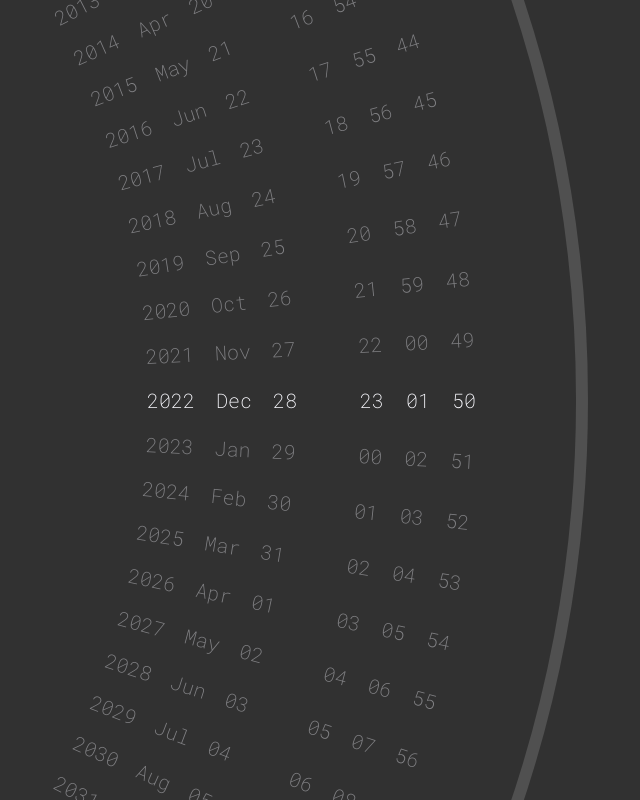
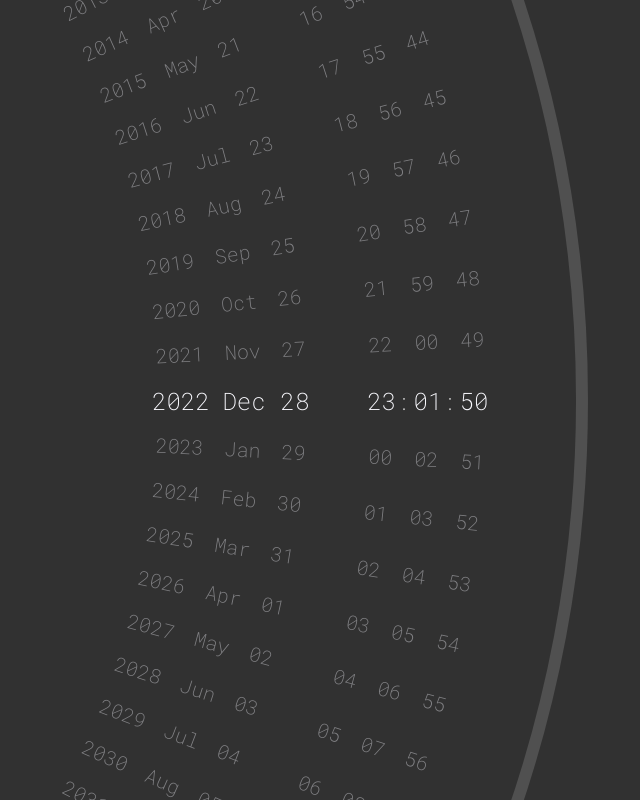
Before and after one commit to TheKoTech/round-calendar, a React (Create React App) app: page / in a window 1280 px wide. Shown: the top 800 px of the page, without its empty margins (52-692 px from the left). Built offline with nearby package versions, Linux system fonts and the light colour scheme.

Commit message:
Forgot to stage

```diff
--- a/package.json
+++ b/package.json
@@ -13,7 +13,7 @@
     "web-vitals": "^2.1.4"
   },
   "scripts": {
-    "start": "react-scripts start",
+    "dev": "react-scripts start",
     "build": "react-scripts build",
     "test": "react-scripts test",
     "eject": "react-scripts eject"
--- a/src/css/style.css
+++ b/src/css/style.css
@@ -88,6 +88,16 @@ body {
 	transform: translateZ(0);
 }
 
+:where(.dial_min, .dial_hour)::after {
+	content: ':';
+	color: rgb(200, 200, 200);
+	position: absolute;
+	top: 49.99%;
+	animation: colon-blink 1s linear;
+	right: -1.2vw;
+	transform: translateY(-50%) scale(1.2);
+}
+
 .dial_day_of_week {
 	top: var(--day-diam);
 	left: var(--day-diam);
@@ -133,6 +143,7 @@ body {
 	transition: inherit;
 	outline-offset: -0.29em;
 }
+
 /*
 .ring_span::after {
 	position: absolute;
@@ -147,17 +158,17 @@ body {
 
 .ring_text {
 	position: relative;
-	width: 100%;
-	padding: 0 10px;
-	transition: font-size 0.2s ease;
+	display: inline-block;
+	/* width: 100%; */
 	transition: inherit;
 	outline-offset: -0.29em;
-
 }
 
 .activated {
 	color: rgb(250, 250, 255);
 	/* font-size: 1.15em; */
+	transform: scale(1.2);
+	transform-origin: center;
 }
 
 /* Sectors */
```
